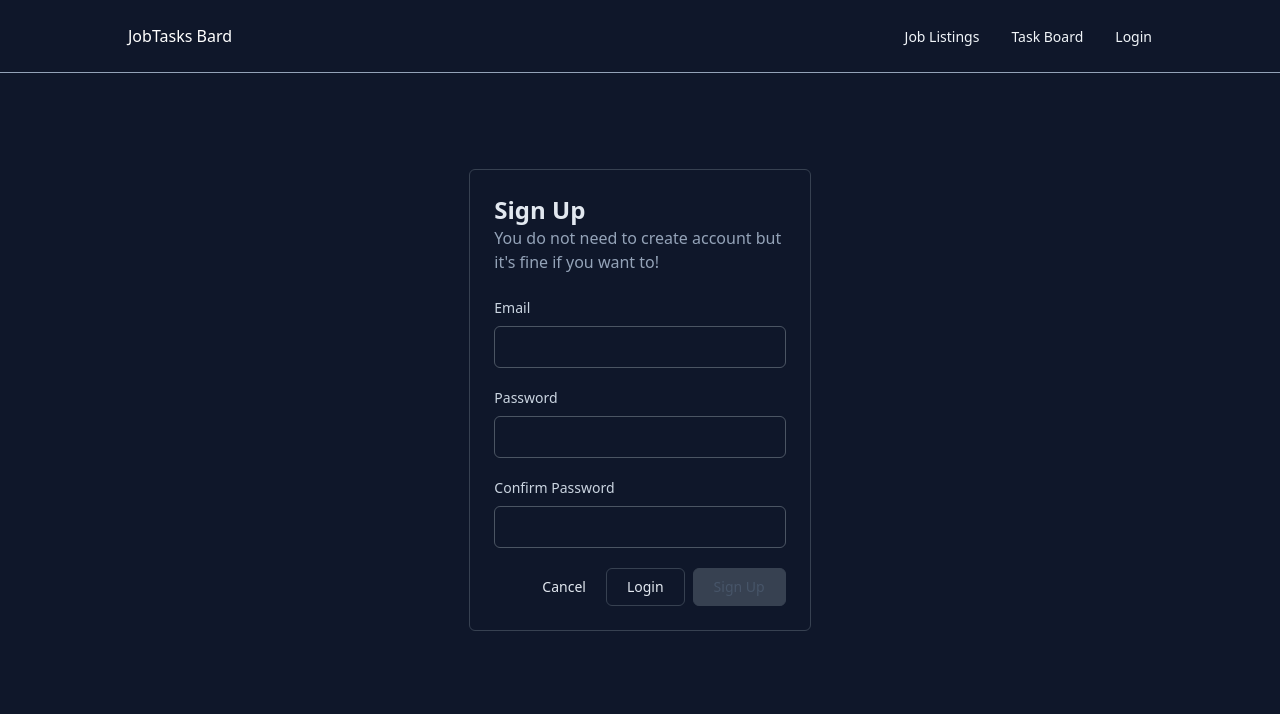
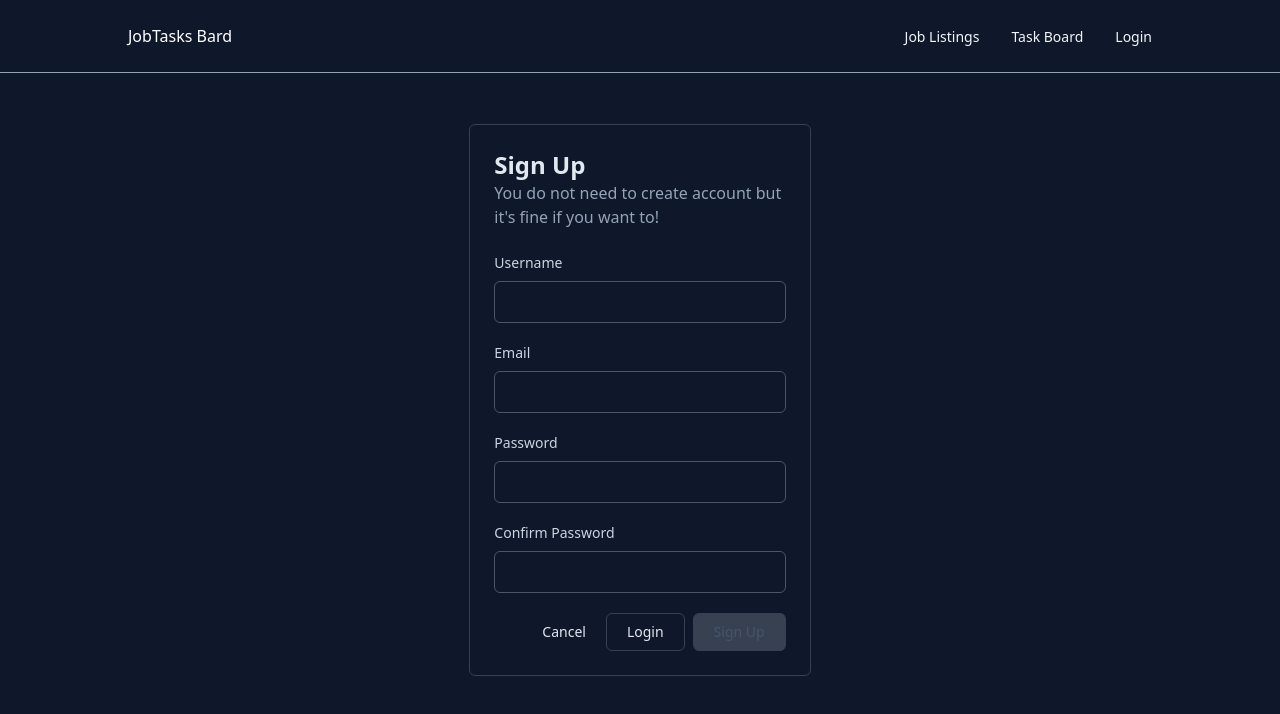
Before and after one commit to AmaduKamara/job-task-board, a React (Create React App) app: page /signup in a window 1280 px wide. Shown: the top 714 px of the page. Built offline with nearby package versions, Linux system fonts and the light colour scheme.

Commit message:
Update Signup.jsx

```diff
--- a/src/pages/Signup.jsx
+++ b/src/pages/Signup.jsx
@@ -2,6 +2,7 @@ import { useState } from "react";
 import { Link, useNavigate } from "react-router-dom";
 
 const Signup = () => {
+  const [username, setUsername] = useState("");
   const [email, setEmail] = useState("");
   const [password, setPassword] = useState("");
   const [confirmPassword, setConfirmPassword] = useState("");
@@ -12,7 +13,7 @@ const Signup = () => {
   const handleSubmit = (e) => {
     e.preventDefault();
 
-    if (!email || !password || !confirmPassword) {
+    if (!username || !email || !password || !confirmPassword) {
       setError("Please fill in all fields");
       return;
     }
@@ -23,17 +24,19 @@ const Signup = () => {
     }
 
     const newUser = {
+      username,
       email,
-      password
+      password,
     };
 
     localStorage.setItem("user", JSON.stringify(newUser));
 
+    setUsername("");
     setEmail("");
     setPassword("");
     setConfirmPassword("");
 
-    navigate("/login");
+    navigate("/");
   };
 
   return (
@@ -44,6 +47,19 @@ const Signup = () => {
         </h1>
         <p>You do not need to create account but it's fine if you want to!</p>
         <form className="mt-6" onSubmit={handleSubmit}>
+          <label
+            className="block mb-2 text-slate-300 text-sm"
+            htmlFor="userName"
+          >
+            Username
+          </label>
+          <input
+            type="username"
+            id="username"
+            className="bg-transparent border border-gray-600 rounded-md py-2 px-4 w-full mb-5"
+            value={username}
+            onChange={(e) => setUsername(e.target.value)}
+          />
           <label className="block mb-2 text-slate-300 text-sm" htmlFor="email">
             Email
           </label>
@@ -52,7 +68,7 @@ const Signup = () => {
             id="email"
             className="bg-transparent border border-gray-600 rounded-md py-2 px-4 w-full mb-5"
             value={email}
-            onChange={(e) => setEmail(e.target.value)}
+            onChange={(e) => setEmail(e.target.value.toLocaleLowerCase())}
           />
           <label
             className="block mb-2 text-slate-300 text-sm"
```
